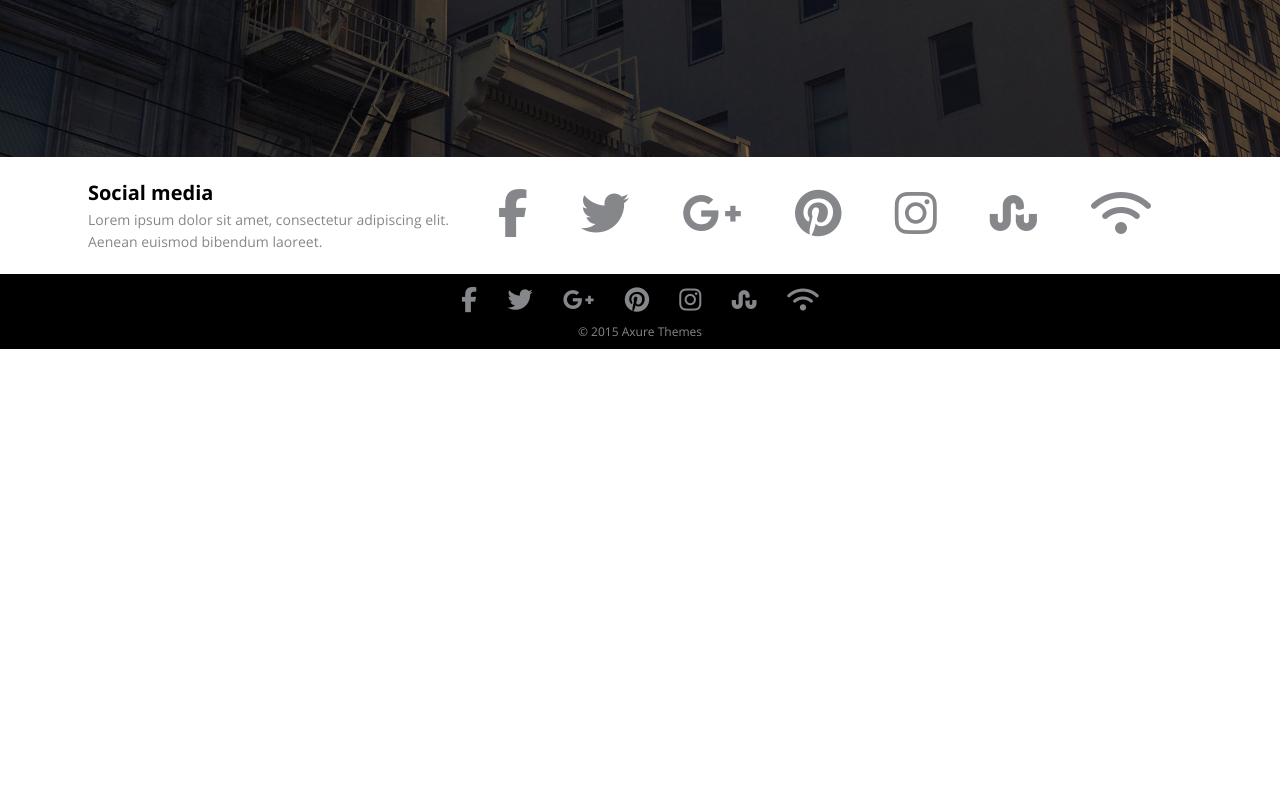
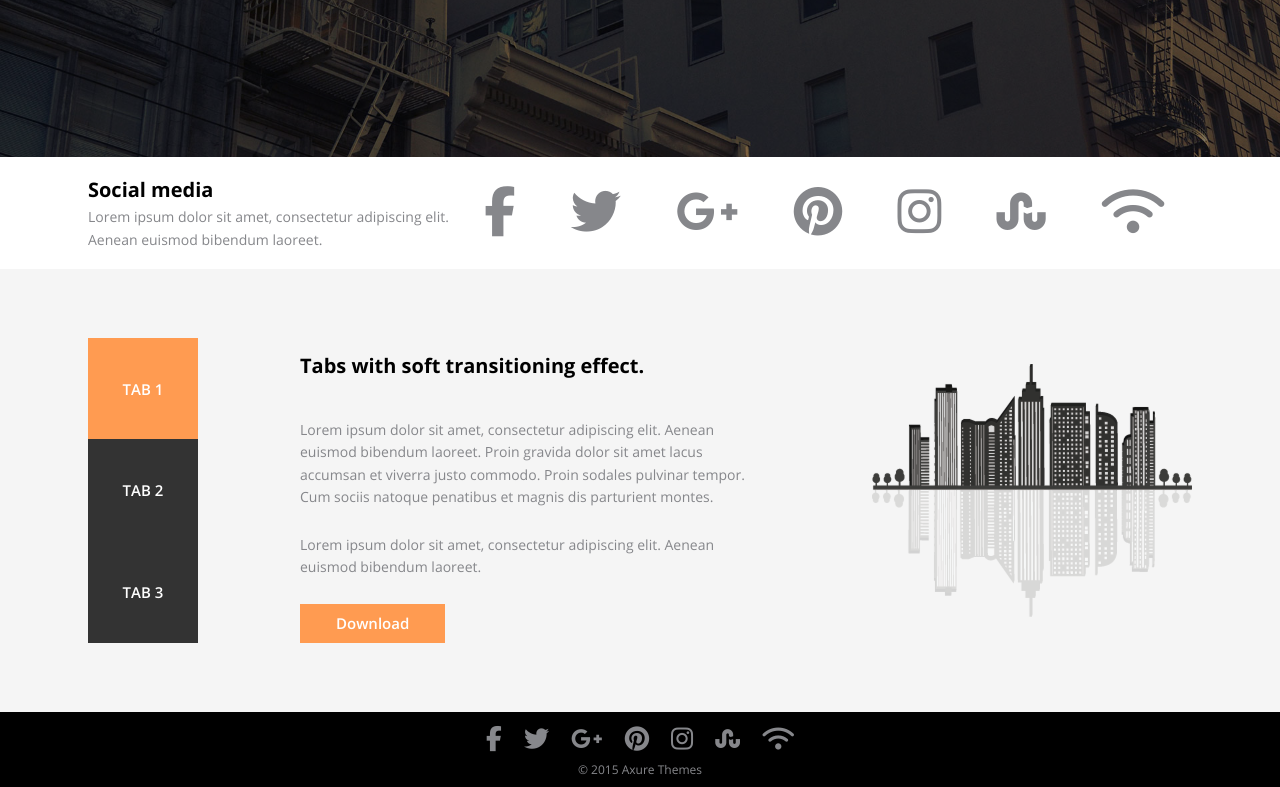
Before and after one commit to tibor97/axit-project, a website: page index.html in a window 1280 px wide. Shown: the part 556-1343 px from the top of the page. Before the commit the page ends 905 px from the top, so only its background shows below. Drawn offline with nearby package versions, Linux system fonts and the light colour scheme; files that its build step writes are made by us from their sources.

Commit message:
add tabs section

```diff
--- a/assets/scss/components/buttons.scss
+++ b/assets/scss/components/buttons.scss
@@ -1,12 +1,14 @@
+.c-button {
+	padding: var(--size-3) var(--size-25);
+}
+
 .c-button--cta {
-	padding: var(--size-3) var(--size-25);
-    background: var(--transparent);
-    border: 2px solid var(--white);
+  background: var(--transparent);
+  border: 2px solid var(--white);
 }
 
 .c-button--full-width {
 	width: 100%;
-    background: var(--color-primary);
-    padding: var(--size-10) 0;
-    border: none;
+  background: var(--color-primary);
+  padding: var(--size-10) 0;
 }
--- a/assets/scss/components/form.scss
+++ b/assets/scss/components/form.scss
@@ -1,12 +1,10 @@
 .c-form-wrapper {
 	background-color: var(--white);
 	text-align: center;
-	margin-top: var(--size-30);
 	width: 100%;
 
 	@include min-mq($min-tablet) {
 		max-width: var(--size-50);
-		margin-top: 0;
 	}
 }
 
--- a/assets/scss/components/header.scss
+++ b/assets/scss/components/header.scss
@@ -22,14 +22,17 @@ nav {
 	transform: translateX(100%);
 	padding-top: var(--size-30);
 	z-index: -1;
+	transition: opacity .7s;
+	opacity: 0;
 
 	&.active {
 		transform: translateX(0%);
+		opacity: 1;
 	}
 
-	&.transition {
-		transition: transform .7s;
-	}
+	// &.transition {
+	// 	transition: transform .7s;
+	// }
 
 	@include min-mq($min-tablet) {
 		width: auto;
@@ -38,6 +41,7 @@ nav {
 		transform: translateX(0%);
 		padding-top: 0;
 		z-index: 1;
+		opacity: 1;
 	}
 }
 
--- /dev/null
+++ b/assets/scss/components/image-wrapper.scss
@@ -0,0 +1,5 @@
+.c-image-wrapper {
+	img {
+		width: 100%;
+	}
+}
--- a/assets/scss/components/section.scss
+++ b/assets/scss/components/section.scss
@@ -12,10 +12,6 @@
 	background-attachment: fixed;
 	min-height: var(--size-55);
 	padding: var(--size-35) 0;
-
-	display: flex;
-	align-items: center;
-
 	position: relative;
 
 	&:before {
@@ -34,3 +30,13 @@
 .c-section--social-media, footer {
 	padding: var(--size-3) 0;
 }
+
+.c-section--tabs {
+	display: flex;
+	flex-direction: column;
+	justify-content: space-between;
+
+	@include min-mq($min-tablet) {
+		flex-direction: row;
+	}
+}
--- a/assets/scss/components/social-media-icons.scss
+++ b/assets/scss/components/social-media-icons.scss
@@ -1,18 +1,22 @@
 .c-social-icons > a {
 	color: var(--color-secondary);
 	transition: color .4s;
-	margin: var(--size-4);
+	margin: var(--size-3);
 }
 
-.c-social-icons--large > a {
-	font-size: var(--size-25);
+.c-social-icons--large {
+	display: flex;
+	flex-wrap: wrap;
+	justify-content: center;
+	font-size: var(--size-22);
 
 	&:hover {
 		color: var(--black);
 	}
 
 	@include min-mq($min-tablet) {
-		font-size: 48px;
+		justify-content: space-around;
+		font-size: var(--size-30);
 	}
 }
 
--- /dev/null
+++ b/assets/scss/components/tab.scss
@@ -0,0 +1,19 @@
+.c-tabs-wrapper {
+	display: flex;
+	flex-direction: row;
+
+	@include min-mq($min-tablet) {
+		flex-direction: column;
+	}
+}
+
+.c-tab {
+	flex: 1 1 100%;
+	width: var(--size-45);
+	background-color: var(--color-secondary--dark);
+	padding: var(--size-3) 0;
+}
+
+.c-tab--active {
+	background-color: var(--color-primary);
+}
--- /dev/null
+++ b/assets/scss/components/text-wrapper.scss
@@ -0,0 +1,8 @@
+.c-text-wrapper {
+	width: 100%;
+
+	@include min-mq($min-tablet) {
+		max-width: var(--size-53);
+		margin: 0 var(--size-20);
+	}
+}
--- a/assets/scss/general/base-styles.scss
+++ b/assets/scss/general/base-styles.scss
@@ -24,6 +24,13 @@ button {
 	font-size: var(--size-10);
 	font-weight: var(--font-weight-semibold);
 	color: var(--white);
+    border: none;
+    cursor: pointer;
+    transition: opacity .4s;
+
+    &:hover {
+    	opacity: 0.7;
+    }
 }
 
 p, li {
--- a/assets/scss/main.scss
+++ b/assets/scss/main.scss
@@ -18,3 +18,6 @@
 @import 'components/section';
 @import 'components/text-divider';
 @import 'components/buttons';
+@import 'components/tab';
+@import 'components/image-wrapper';
+@import 'components/text-wrapper';
--- a/assets/scss/utilities/utility-classes.scss
+++ b/assets/scss/utilities/utility-classes.scss
@@ -82,11 +82,19 @@
 }
 //color
 .u-color--primary {
-	color: var(--color-primary)
+	color: var(--color-primary);
+}
+
+.u-color--black {
+	color: var(--black);
 }
 
 .u-bg-color--light {
 	background-color: var(--color-secondary--light);
+}
+
+.u-bg-color--primary {
+	background-color: var(--color-primary);
 }
 
 .u-color--white {
@@ -97,3 +105,14 @@
 .u-padd-0 {
 	padding: 0;
 }
+
+//margin
+.u-margin {
+	margin: var(--size-22) 0;
+}
+
+.u-margin-top--mobile {
+	@include max-mq ($min-tablet){
+		margin-top: var(--size-30);
+	}
+}
--- a/assets/scss/utilities/variables.scss
+++ b/assets/scss/utilities/variables.scss
@@ -27,7 +27,9 @@
 --size-30: 3.5771rem;
 --size-35: 4.9285rem;
 --size-40: 5.7142rem;
+--size-45: 7.8571rem;
 --size-50: 26.0714rem;
+--size-53: 33.5714rem;
 --size-55: 50.9285rem;
 --size-60: 81rem;
 
--- a/index.html
+++ b/index.html
@@ -36,16 +36,16 @@
 			</button>
 		</div>
 	</header>
-	<section class="c-section c-section--hero">
+	<section class="c-section c-section--hero u-flex u-flex--center">
 		<div class="u-container">
 			<div class="u-flex u-flex--wrap u-flex--space-between u-flex--flex-end">
 				<div class="u-flex--halves">
 					<img class="c-logo" src="assets/icons/logo.svg" alt="axit logo image">
 					<h1 class="c-text-divider u-color--white">MODERN AXURE TEMPLATE FOR BEAUTIFUL PROTOTYPES</h1>
 					<p class="u-text--cta">Lorem ipsum dolor sit amet, consectetur adipiscing elit. Aenean euismod bibendum laoreet. Proin gravida dolor sit amet lacus accumsan et viverra justo commodo.</p>
-					<button class="c-button--cta">Download</button>
+					<button class="c-button c-button--cta">Download</button>
 				</div>
-				<div class="c-form-wrapper">
+				<div class="c-form-wrapper u-margin-top--mobile">
 					<form>
 						<h2 class="u-bg-color--light">Try Your <span class="u-color--primary">FREE</span> Trial Today</h2>
 						<input type="text" placeholder="Name">
@@ -63,7 +63,7 @@
 				<h2 class="u-padd-0">Social media</h2>
 				<p>Lorem ipsum dolor sit amet, consectetur adipiscing elit. Aenean euismod bibendum laoreet.</p>
 			</div>
-			<div class="c-social-icons c-social-icons--large u-flex--two-thirds u-flex u-flex--wrap u-flex--space-evenly">
+			<div class="c-social-icons c-social-icons--large u-flex--two-thirds">
 				<a href="javascript:;"><i class="fab fa-facebook-f"></i></a>
 				<a href="javascript:;"><i class="fab fa-twitter"></i></a>
 				<a href="javascript:;"><i class="fab fa-google-plus-g"></i></a>
@@ -71,6 +71,26 @@
 				<a href="javascript:;"><i class="fab fa-instagram"></i></a>
 				<a href="javascript:;"><i class="fab fa-stumbleupon"></i></a>
 				<a href="javascript:;"><i class="fas fa-wifi"></i></a>
+			</div>
+		</div>
+	</section>
+	<section class="c-section u-bg-color--light">
+		<div class="u-container">
+			<div class="c-section--tabs">
+				<div class="c-tabs-wrapper">
+					<button class="c-tab c-tab--active">TAB 1</button>
+					<button class="c-tab">TAB 2</button>
+					<button class="c-tab">TAB 3</button>
+				</div>
+				<div class="c-text-wrapper">
+					<h2>Tabs with soft transitioning effect.</h2>
+					<p class="u-margin">Lorem ipsum dolor sit amet, consectetur adipiscing elit. Aenean euismod bibendum laoreet. Proin gravida dolor sit amet lacus accumsan et viverra justo commodo. Proin sodales pulvinar tempor. Cum sociis natoque penatibus et magnis dis parturient montes.</p>
+					<p class="u-margin">Lorem ipsum dolor sit amet, consectetur adipiscing elit. Aenean euismod bibendum laoreet.</p>
+					<button class="c-button u-bg-color--primary">Download</button>
+				</div>
+				<div class="c-image-wrapper u-flex u-flex--center u-margin-top--mobile">
+					<img src="assets/images/tab-section-image.png" alt="grayscale image of buildings">
+				</div>
 			</div>
 		</div>
 	</section>
--- a/script.js
+++ b/script.js
@@ -5,12 +5,12 @@ var navbarListItems = document.querySelectorAll('.c-navbar-link');
 
 hamburgerMenu.onclick = function() {
     navbarList.classList.toggle('active');
-    navbarList.classList.add('transition');
+    // navbarList.classList.add('transition');
     hamburgerMenu.classList.toggle('c-hamburger-menu--toggle');
 }
 
 nav.ontransitionend = function() {
-    navbarList.classList.remove('transition');
+    // navbarList.classList.remove('transition');
 }
 
 navbarListItems.forEach(function(navItems) {
```
